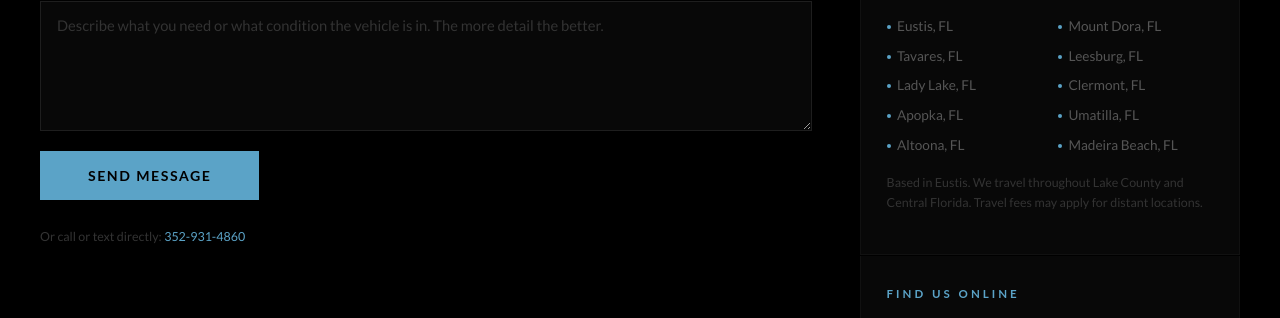
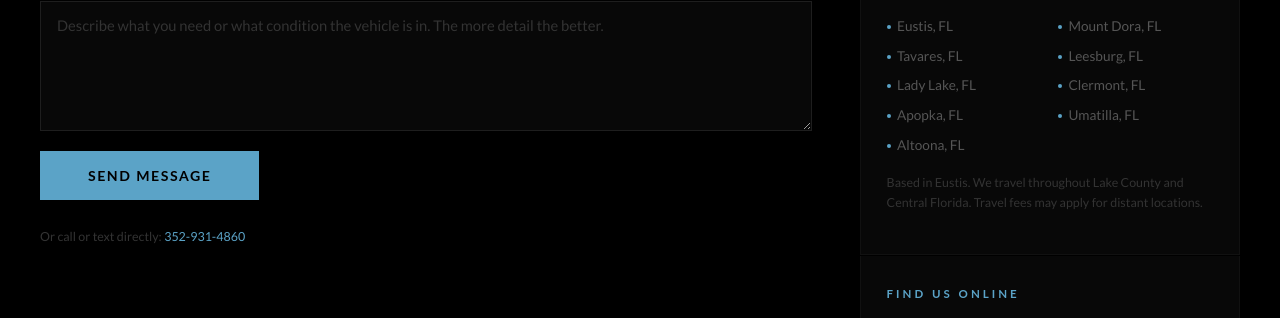
Before and after one commit to JamesBrownR/Diamond-Auto-Spa-Detailing, a Jekyll site: the page built from contact/index.html, in a window 1280 px wide and 900 px high, scrolled down 1020 px. Shown: the part 123-441 px from the top of the window. Built offline with Jekyll 4.4.1, drawn with Linux system fonts in a browser that asks for light colours; some web fonts are replaced.

Commit message:
Update index.html

```diff
--- a/contact/index.html
+++ b/contact/index.html
@@ -472,7 +472,6 @@
           <li><a href="/service-area/apopka-fl/">Apopka, FL</a></li>
           <li><a href="/service-area/umatilla-fl/">Umatilla, FL</a></li>
           <li><a href="/service-area/altoona-fl/">Altoona, FL</a></li>
-          <li><a href="/service-area/madeira-beach-fl/">Madeira Beach, FL</a></li>
         </ul>
         <p style="font-size:0.78rem;color:#333;margin-top:1rem;">Based in Eustis. We travel throughout Lake County and Central Florida. Travel fees may apply for distant locations.</p>
       </div>
```
